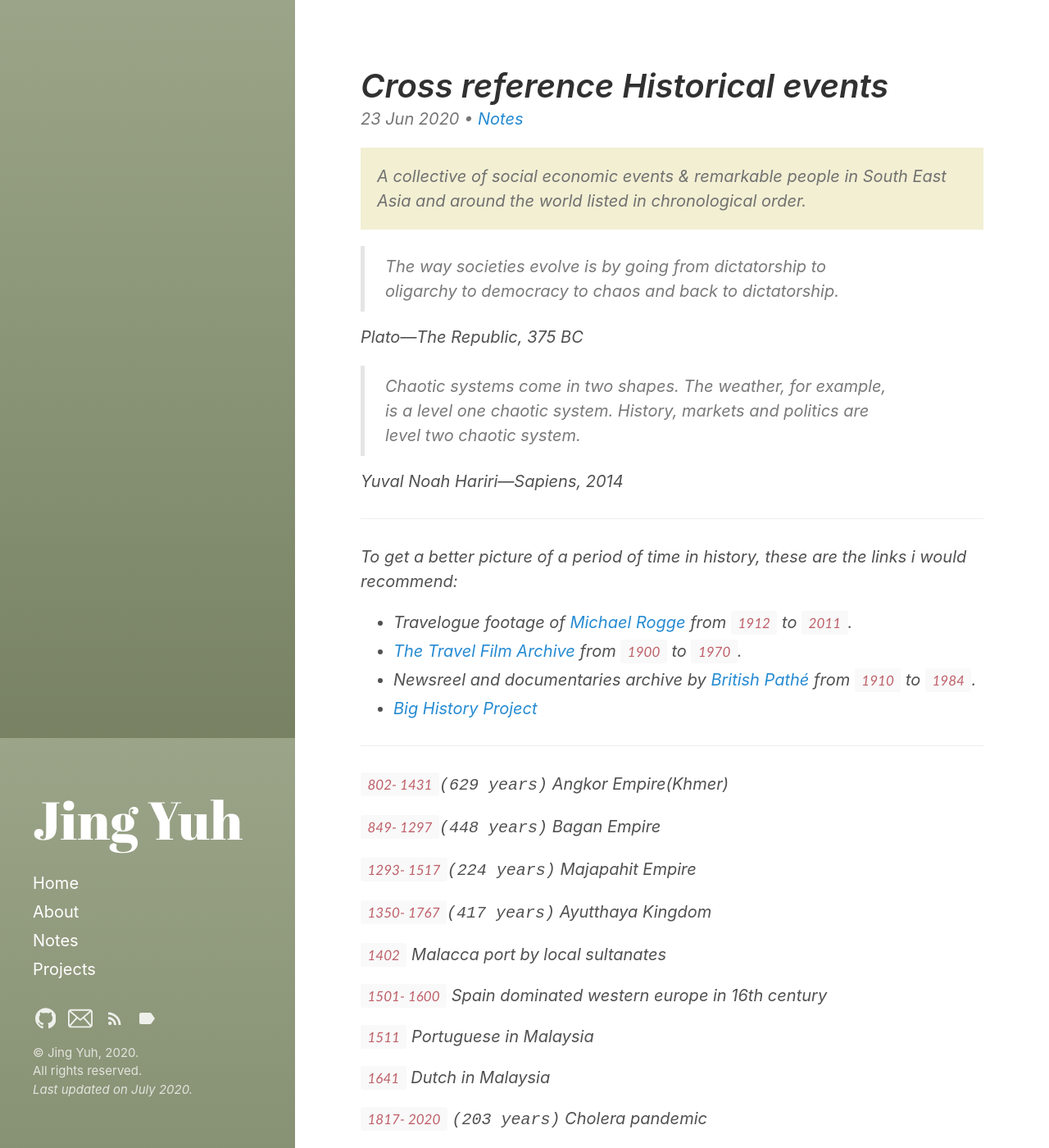
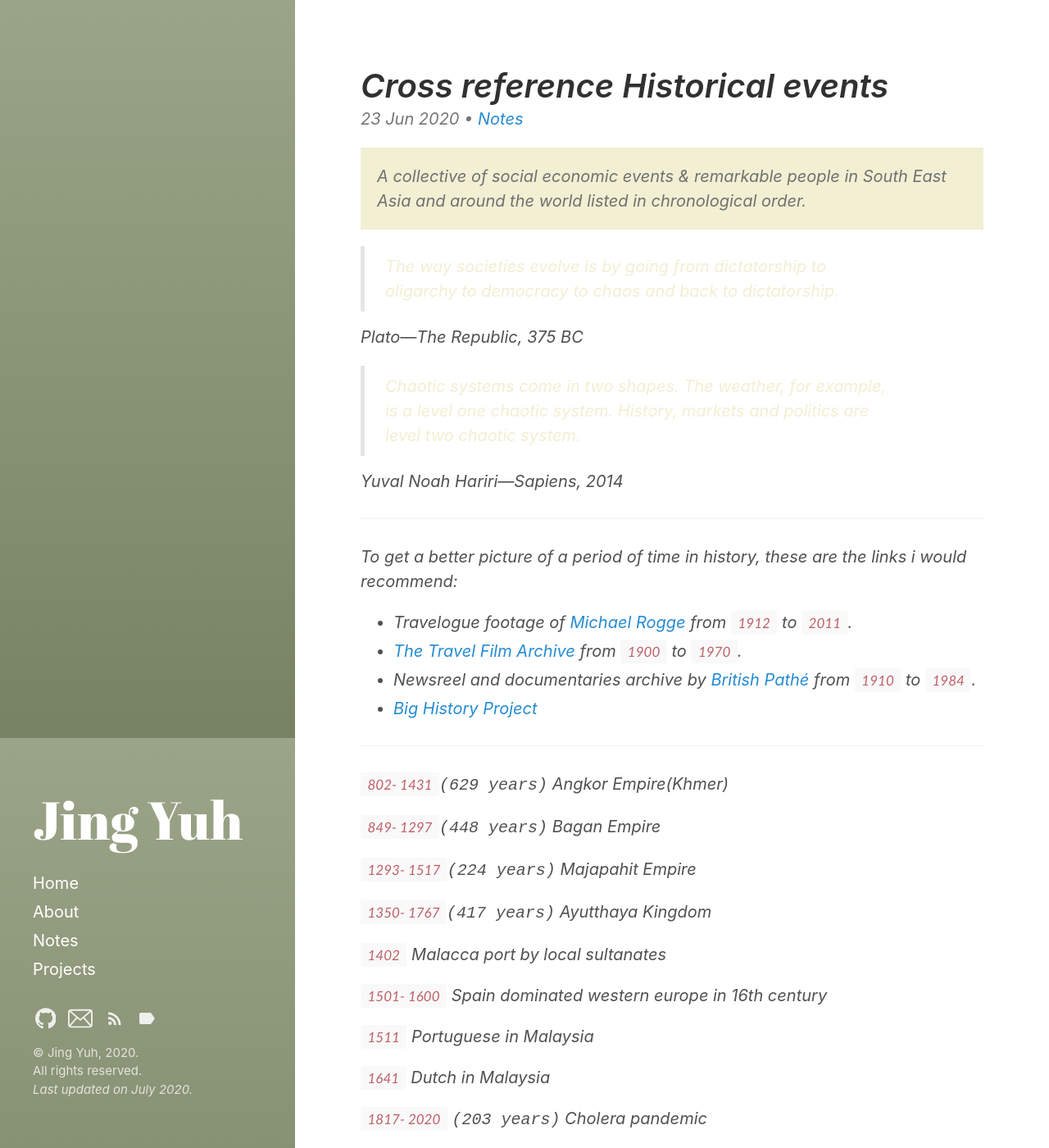
Before and after one commit to jyang123-bit/Website, a Jekyll site: the page built from _posts/2020-06-23-Notes-cross-reference-historical-events.md, in a window 1280 px wide and 1400 px high. Shown: the whole window at 82% size. Built offline with Jekyll 4.4.1, drawn with Linux system fonts in a browser that asks for light colours.

Commit message:
Update _type.scss

```diff
--- a/_sass/hydeout/_type.scss
+++ b/_sass/hydeout/_type.scss
@@ -83,7 +83,7 @@ abbr {
 
 blockquote {
   border-left: 0.25rem solid $border-color;
-  color: #7a7a7a;
+  color: #f2efd3;
   margin: 0.8rem 0;
   padding: 0.5rem 1rem;
 
```
